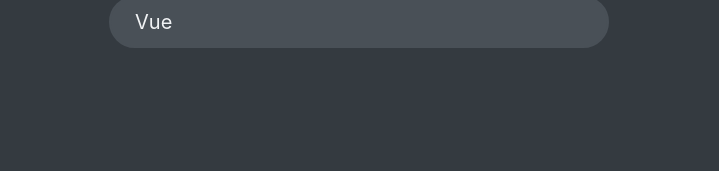
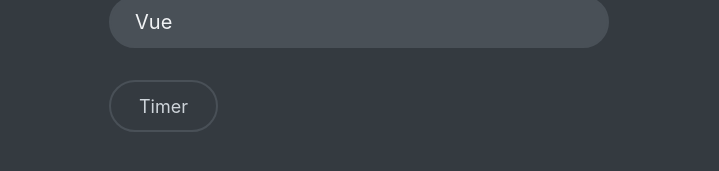
Before and after one commit to Bhupender2/react-quizz, a React (Create React App) app: page / in a window 1280 px wide. Both pictures are taken after a click on the button "Let's Start". Shown: the part 569-740 px from the top of the page, without its empty margins (281-1000 px from the left). Built offline with nearby package versions, Linux system fonts and the light colour scheme; data requests are answered from the project's data file.

Commit message:
basic timer component set

```diff
--- a/src/components/App.js
+++ b/src/components/App.js
@@ -8,6 +8,8 @@
 import NextButton from "./NextButton.js";
 import Progress from "./Progress.js";
 import FinishScreen from "./FinishScreen.js";
+import Timer from "./Timer.js";
+import Footer from "./Footer.js";
 
 const initialState = {
   questions: [],
@@ -106,12 +108,16 @@
               answer={answer}
               dispatch={dispatch}
             />
-            <NextButton
+           <Footer>
+           <Timer/>
+           <NextButton
               dispatch={dispatch}
               answer={answer}
               index={index}
               numQuestions={numQuestions}
             />
+           </Footer>
+
           </>
         )}
         {status === "finished" && (
--- /dev/null
+++ b/src/components/Footer.js
@@ -0,0 +1,3 @@
+export default function Footer({ children }) {
+  return <footer>{children}</footer>;
+}
--- /dev/null
+++ b/src/components/Timer.js
@@ -0,0 +1,10 @@
+import { useEffect } from "react";
+
+export default function Timer() {
+  useEffect(() => {
+    setInterval(() => { //basically setInterval is part of Browser Web API so we are interacting with the world outside of the scope of the component (outside of the reract universe)
+      console.log("ticks");
+    }, 1000);
+  }, []);
+  return <div className="timer">Timer</div>;
+}
```
